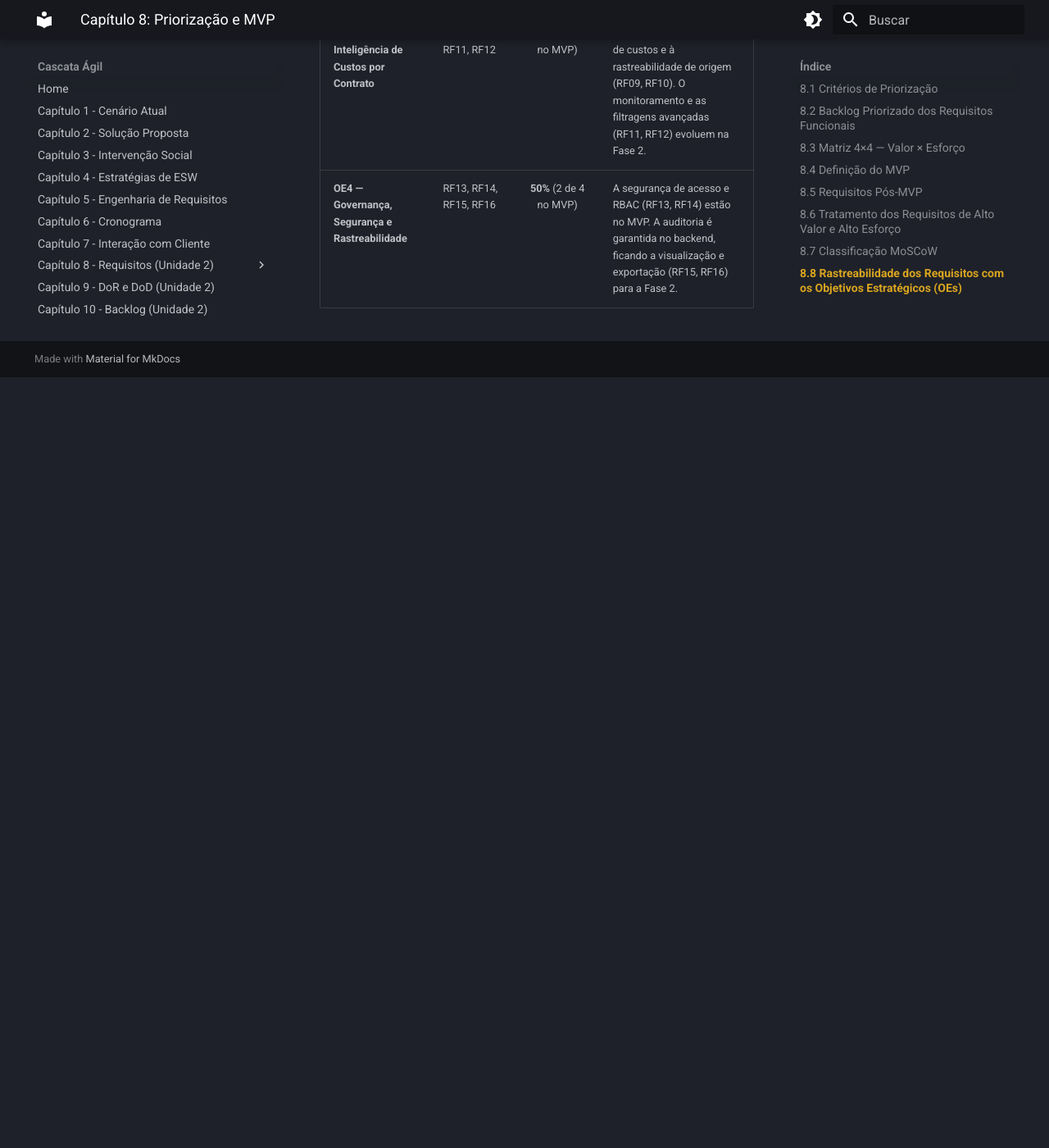
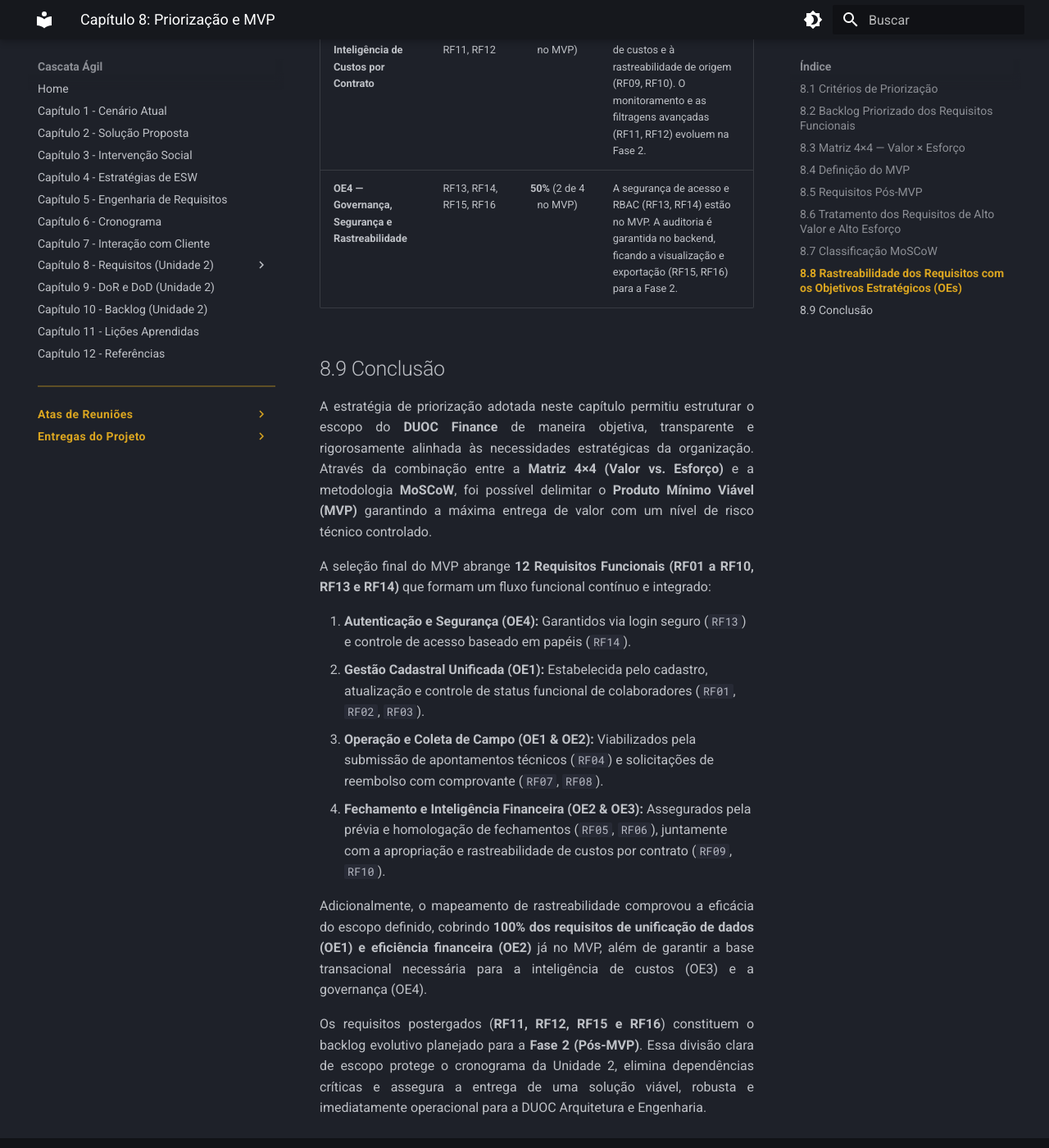
Before and after one commit to mdsreq-fga-unb/REQ-2026.2-T01-DUOC-Finance, an MkDocs documentation site: the page built from docs/requisitos/priorizacao-rf-mvp-e-matriz-4x4.md, in a window 1280 px wide and 1400 px high, scrolled down 9622 px. Shown: the whole window at 82% size. Built offline with MkDocs 1.6.1 and Material for MkDocs 9.7.7, drawn with Linux system fonts in a browser that asks for light colours; before the commit the page ends 10082 px from its top, so only the background shows below that.

Commit message:
docs(priorizacao): adiciona conclusao

```diff
--- a/docs/requisitos/priorizacao-rf-mvp-e-matriz-4x4.md
+++ b/docs/requisitos/priorizacao-rf-mvp-e-matriz-4x4.md
@@ -196,3 +196,18 @@
 | **OE2 — Eficiência Administrativo-Financeira** | RF05, RF06, RF07, RF08 | **100%** | Todos os RFs do OE2 estão no MVP, cobrindo integralmente o ciclo de apuração de diárias/comissões e a prestação de contas por reembolso. |
 | **OE3 — Inteligência de Custos por Contrato** | RF09, RF10, RF11, RF12 | **50%** (2 de 4 no MVP) | O MVP atende à alocação de custos e à rastreabilidade de origem (RF09, RF10). O monitoramento e as filtragens avançadas (RF11, RF12) evoluem na Fase 2. |
 | **OE4 — Governança, Segurança e Rastreabilidade** | RF13, RF14, RF15, RF16 | **50%** (2 de 4 no MVP) | A segurança de acesso e RBAC (RF13, RF14) estão no MVP. A auditoria é garantida no backend, ficando a visualização e exportação (RF15, RF16) para a Fase 2. |
+
+## 8.9 Conclusão
+
+A estratégia de priorização adotada neste capítulo permitiu estruturar o escopo do **DUOC Finance** de maneira objetiva, transparente e rigorosamente alinhada às necessidades estratégicas da organização. Através da combinação entre a **Matriz 4×4 (Valor vs. Esforço)** e a metodologia **MoSCoW**, foi possível delimitar o **Produto Mínimo Viável (MVP)** garantindo a máxima entrega de valor com um nível de risco técnico controlado.
+
+A seleção final do MVP abrange **12 Requisitos Funcionais (RF01 a RF10, RF13 e RF14)** que formam um fluxo funcional contínuo e integrado:
+
+1. **Autenticação e Segurança (OE4):** Garantidos via login seguro (`RF13`) e controle de acesso baseado em papéis (`RF14`).
+2. **Gestão Cadastral Unificada (OE1):** Estabelecida pelo cadastro, atualização e controle de status funcional de colaboradores (`RF01`, `RF02`, `RF03`).
+3. **Operação e Coleta de Campo (OE1 & OE2):** Viabilizados pela submissão de apontamentos técnicos (`RF04`) e solicitações de reembolso com comprovante (`RF07`, `RF08`).
+4. **Fechamento e Inteligência Financeira (OE2 & OE3):** Assegurados pela prévia e homologação de fechamentos (`RF05`, `RF06`), juntamente com a apropriação e rastreabilidade de custos por contrato (`RF09`, `RF10`).
+
+Adicionalmente, o mapeamento de rastreabilidade comprovou a eficácia do escopo definido, cobrindo **100% dos requisitos de unificação de dados (OE1) e eficiência financeira (OE2)** já no MVP, além de garantir a base transacional necessária para a inteligência de custos (OE3) e a governança (OE4).
+
+Os requisitos postergados (**RF11, RF12, RF15 e RF16**) constituem o backlog evolutivo planejado para a **Fase 2 (Pós-MVP)**. Essa divisão clara de escopo protege o cronograma da Unidade 2, elimina dependências críticas e assegura a entrega de uma solução viável, robusta e imediatamente operacional para a DUOC Arquitetura e Engenharia.
```
